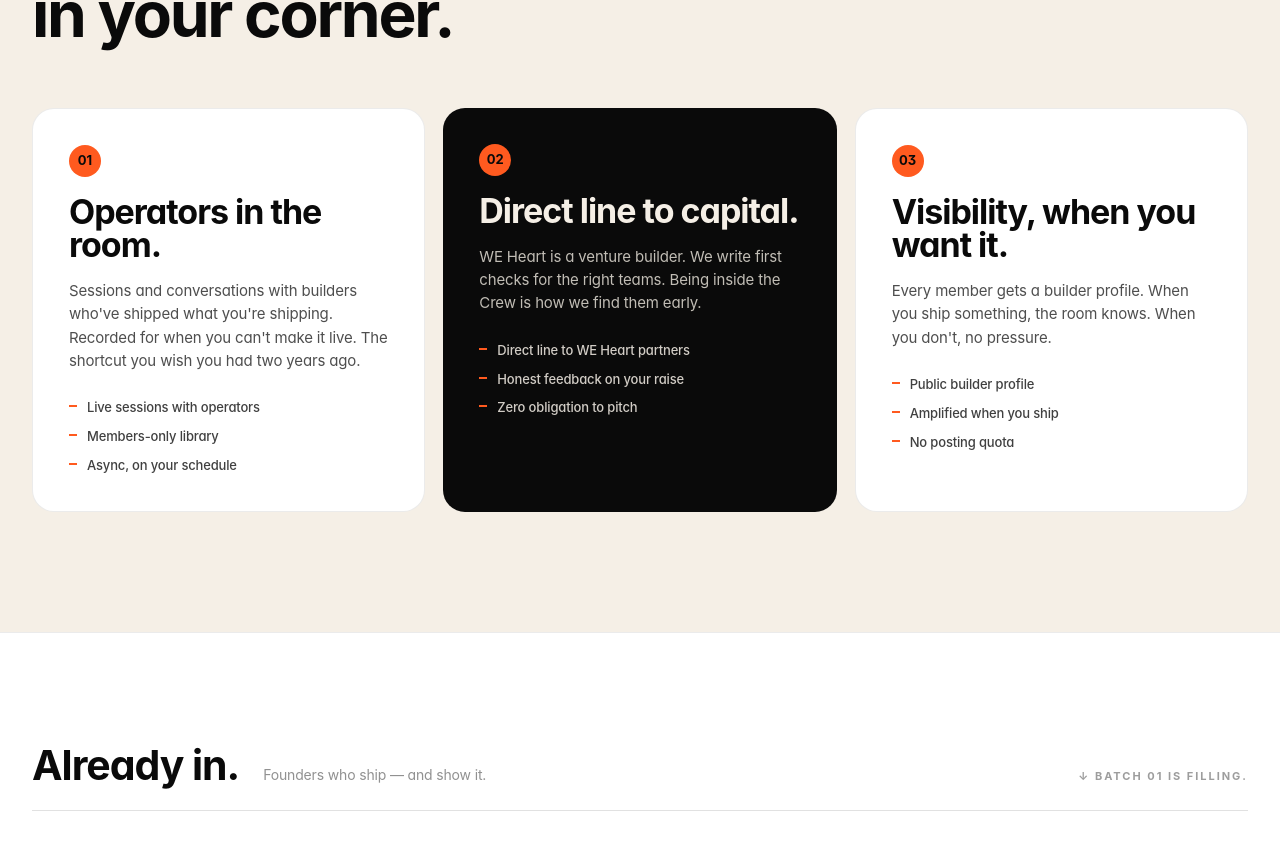
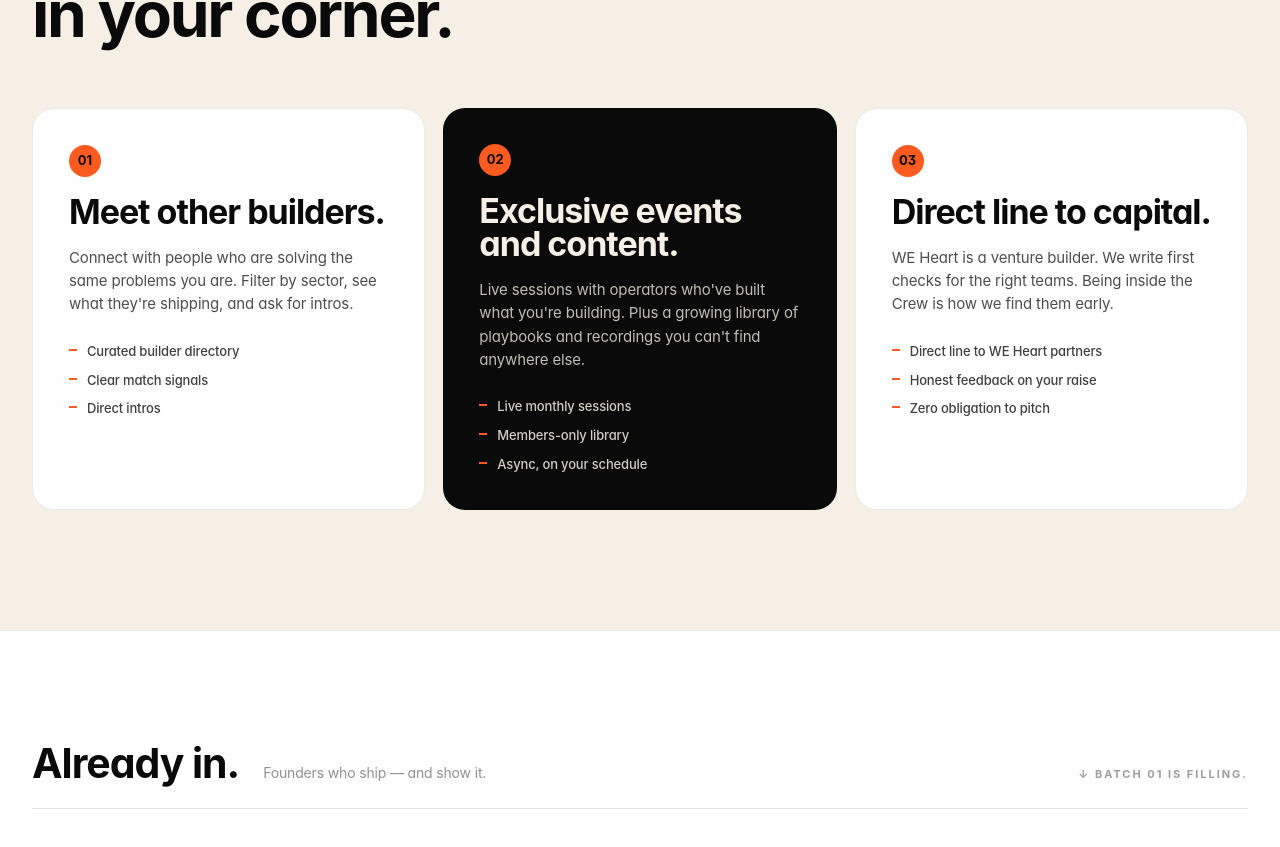
Before and after one commit to build-gif/crew-web, a Next.js app: page / in a window 1280 px wide. Shown: the part 1589-2436 px from the top of the page. Built offline with nearby package versions, Linux system fonts and the light colour scheme.

Commit message:
style(landing): reorder and rewrite pillars to emphasize network and content before capital

```diff
--- a/src/app/preview/page.jsx
+++ b/src/app/preview/page.jsx
@@ -454,21 +454,21 @@ function CobBatch() {
   const pillars = [
     {
       kicker: '01',
-      title: 'Operators in the room.',
-      body: 'Sessions and conversations with builders who\'ve shipped what you\'re shipping. Recorded for when you can\'t make it live. The shortcut you wish you had two years ago.',
-      bullets: ['Live sessions with operators', 'Members-only library', 'Async, on your schedule'],
+      title: 'Meet other builders.',
+      body: 'Connect with people who are solving the same problems you are. Filter by sector, see what they\'re shipping, and ask for intros.',
+      bullets: ['Curated builder directory', 'Clear match signals', 'Direct intros'],
     },
     {
       kicker: '02',
+      title: 'Exclusive events and content.',
+      body: 'Live sessions with operators who\'ve built what you\'re building. Plus a growing library of playbooks and recordings you can\'t find anywhere else.',
+      bullets: ['Live monthly sessions', 'Members-only library', 'Async, on your schedule'],
+    },
+    {
+      kicker: '03',
       title: 'Direct line to capital.',
       body: 'WE Heart is a venture builder. We write first checks for the right teams. Being inside the Crew is how we find them early.',
       bullets: ['Direct line to WE Heart partners', 'Honest feedback on your raise', 'Zero obligation to pitch'],
-    },
-    {
-      kicker: '03',
-      title: 'Visibility, when you want it.',
-      body: 'Every member gets a builder profile. When you ship something, the room knows. When you don\'t, no pressure.',
-      bullets: ['Public builder profile', 'Amplified when you ship', 'No posting quota'],
     },
   ];
   return (
```
